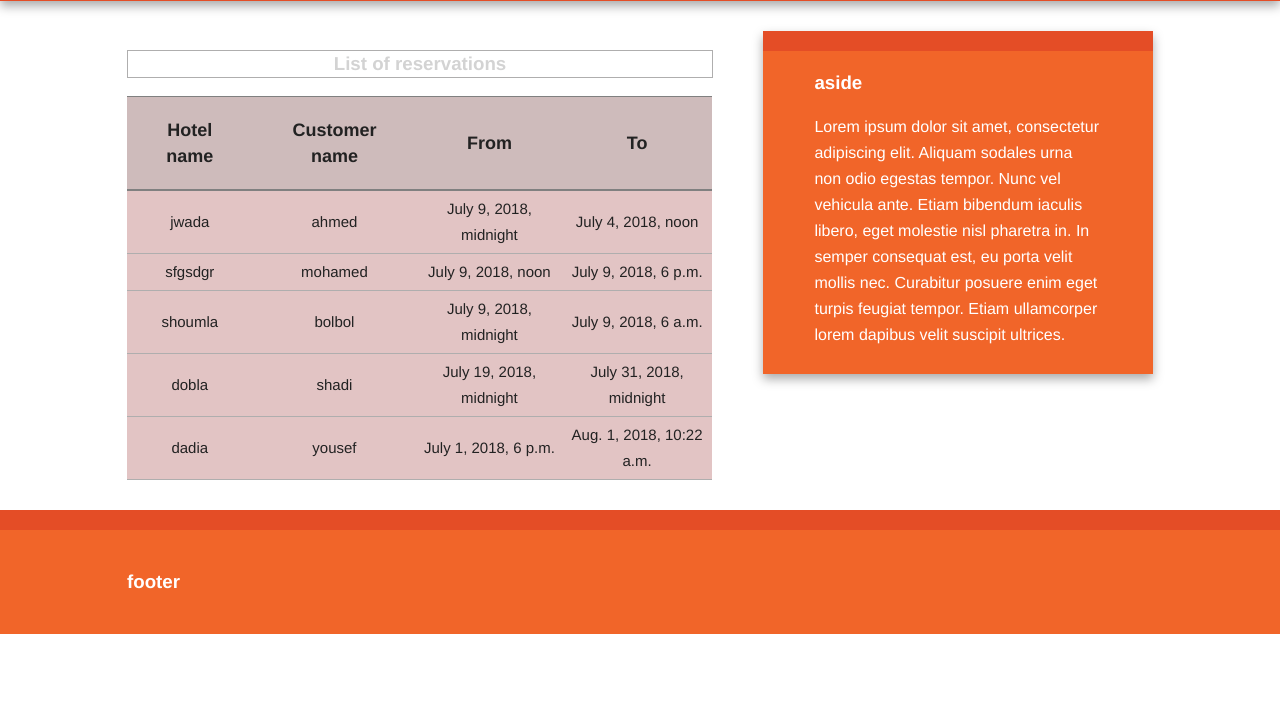
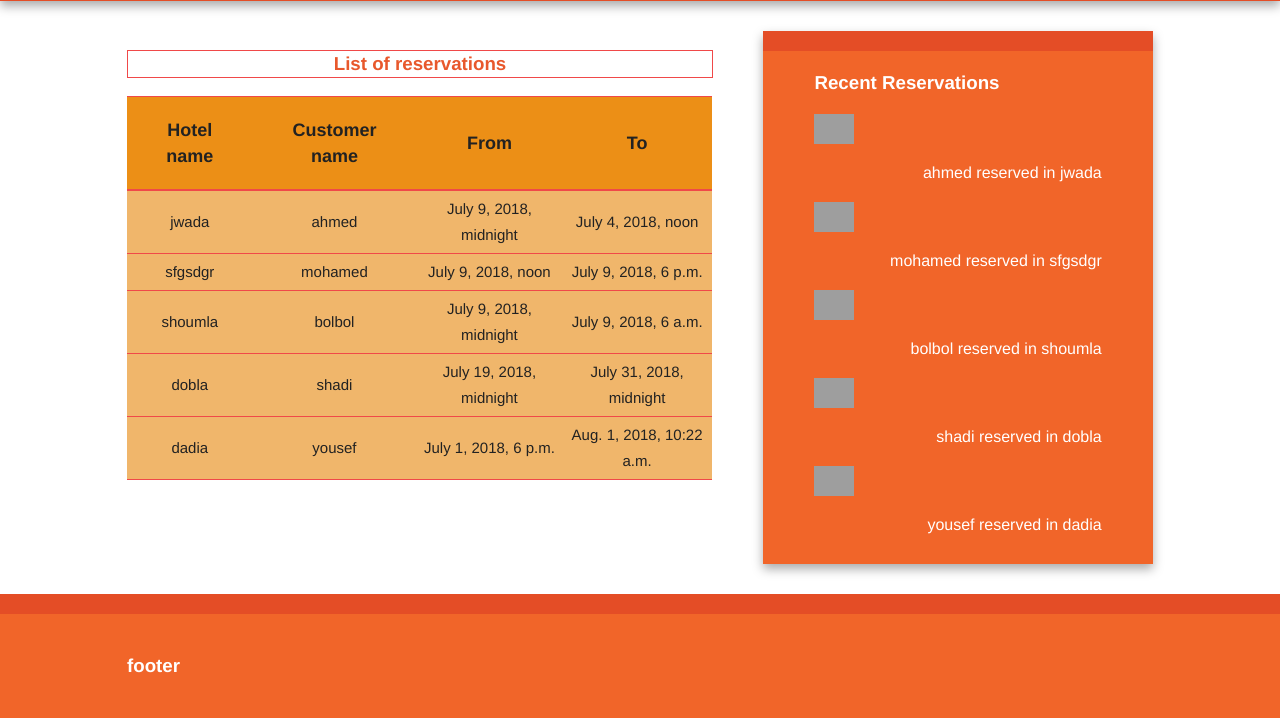
Before and after one commit to elmahdiDev/elmahdi_Projects, a Django app: template Hotel_Project/hotel_system/templates/reservation/reservations.html in a window 1280 px wide. Shown: the part 95-813 px from the top of the page. Before the commit the page ends 729 px from the top, so only its background shows below. Run offline with Django 3.2, Linux system fonts and the light colour scheme; the template is opened without the code that fills it: values that come from a table or form of the project are taken from there, others are empty; data comes from the database, SQL or seed files in the repository; both versions use the stored data as it was after the commit; some libraries are stand-ins or nearby versions; grey boxes are pictures that could not be loaded.

Commit message:
some updates to template

```diff
--- a/Hotel_Project/hotel_system/reservation/models.py
+++ b/Hotel_Project/hotel_system/reservation/models.py
@@ -28,4 +28,4 @@ class Reservation(models.Model):
     end_time = models.DateTimeField()
 
     def __str__(self):
-        return Hotel.hotel_name+' for--> '+Customer.customer_name
+        return  self.customer.customer_name +"---Reserver on --->"+self.hotel.hotel_name
--- a/Hotel_Project/hotel_system/reservation/views.py
+++ b/Hotel_Project/hotel_system/reservation/views.py
@@ -35,3 +35,6 @@ def AllReservations(request):
     # reservationlist += '</ul>'
     # return HttpResponse(reservationlist)
     return render(request,"reservation/reservations.html",{'reservations':Reservation.objects.all()})
+
+def RecentReservations(request):
+    return render(request, "reservation/reservations.html",{'recentreservation': Reservation.objects.all().reverse()[:5]})
--- a/Hotel_Project/hotel_system/templates/base.html
+++ b/Hotel_Project/hotel_system/templates/base.html
@@ -12,6 +12,9 @@
         <link rel="stylesheet" href="{% static 'css/main.css' %}">
 
         <script src="{% static 'js/vendor/modernizr-2.8.3-respond-1.4.2.min.js' %}"></script>
+        <script src="https://ajax.googleapis.com/ajax/libs/angularjs/1.7.2/angular.min.js"></script>
+        {% block script %}
+        {% endblock %}
     </head>
     <body>
 
@@ -39,8 +42,8 @@
                 {% endblock %}
                 </article>
                 <aside>
-                    <h3>aside</h3>
-                    <p>Lorem ipsum dolor sit amet, consectetur adipiscing elit. Aliquam sodales urna non odio egestas tempor. Nunc vel vehicula ante. Etiam bibendum iaculis libero, eget molestie nisl pharetra in. In semper consequat est, eu porta velit mollis nec. Curabitur posuere enim eget turpis feugiat tempor. Etiam ullamcorper lorem dapibus velit suscipit ultrices.</p>
+                    {% block recentreservations %}
+                    {% endblock %}
                 </aside>
 
             </div> <!-- #main -->
--- a/Hotel_Project/hotel_system/templates/reservation/reservations.html
+++ b/Hotel_Project/hotel_system/templates/reservation/reservations.html
@@ -5,10 +5,10 @@ Reservation
 {% endblock %}
 
 {% block content %}
-<h3 style="padding-left:60px;padding-right:60px;border:0.5px rgb(175, 174, 174) solid; color: lightgray;width: 464px;text-align: center">List of reservations</h3>
+<h3 style="padding-left:60px;padding-right:60px;border:0.5px rgb(240, 73, 73) solid; color: rgb(232, 88, 44);width: 464px;text-align: center">List of reservations</h3>
 <table class="table table-striped">
         <thead>
-          <tr style="width:500px;height:auto;background-color:rgb(206, 187, 187);border-top: grey 0.5px solid;border-bottom: grey 2px solid;border-radius:15px;font-size:18px;padding:20px;text-align: center;">
+          <tr style="width:500px;height:auto;background-color:rgb(236, 143, 22);border-top: rgb(240, 73, 73) 0.5px solid;border-bottom: rgb(240, 73, 73) 2px solid;border-radius:15px;font-size:18px;padding:20px;text-align: center;">
             <th style="padding: 20px">Hotel name</th>
             <th style="padding: 20px">Customer name</th>
             <th style="padding: 20px">From</th>
@@ -18,14 +18,25 @@ Reservation
         <tbody>
 
             {% for reserve in reservations %}
-            <tr style="width:auto;height:auto;background-color:rgb(226, 196, 196);font-size:15px;text-align:center;">
-              <td style="padding-top:5px;padding-bottom:5px;border-top: rgb(175, 174, 174) 0.5px solid;border-bottom: rgb(175, 174, 174) 0.5px solid;"> {{reserve.hotel}} </td>
-              <td style="padding-top:5px;padding-bottom:5px;border-top: rgb(175, 174, 174) 0.5px solid;border-bottom: rgb(175, 174, 174) 0.5px solid;"> {{reserve.customer}} </td>
-              <td style="border-top: rgb(175, 174, 174) 0.5px solid;border-bottom: rgb(175, 174, 174) 0.5px solid;padding-top:5px;padding-bottom:5px;padding-right:5px;padding-left:5px;"> {{reserve.start_time}} </td>
-              <td style="border-top: rgb(175, 174, 174) 0.5px solid;border-bottom: rgb(175, 174, 174) 0.5px solid;padding-top:5px;padding-bottom:5px;padding-right:5px;padding-left:5px;"> {{reserve.end_time}}</td>
+            <tr style="width:auto;height:auto;background-color:rgb(240, 182, 107);font-size:15px;text-align:center;">
+              <td style="padding-top:5px;padding-bottom:5px;border-top: rgb(240, 73, 73) 0.5px solid;border-bottom: rgb(240, 73, 73) 0.5px solid;"> {{reserve.hotel}} </td>
+              <td style="padding-top:5px;padding-bottom:5px;border-top: rgb(240, 73, 73) 0.5px solid;border-bottom: rgb(240, 73, 73) 0.5px solid;"> {{reserve.customer}} </td>
+              <td style="border-top: rgb(240, 73, 73) 0.5px solid;border-bottom: rgb(240, 73, 73) 0.5px solid;padding-top:5px;padding-bottom:5px;padding-right:5px;padding-left:5px;"> {{reserve.start_time}} </td>
+              <td style="border-top: rgb(240, 73, 73) 0.5px solid;border-bottom: rgb(240, 73, 73) 0.5px solid;padding-top:5px;padding-bottom:5px;padding-right:5px;padding-left:5px;"> {{reserve.end_time}}</td>
             </tr>
             {% endfor %}
 
         </tbody>
       </table>
 {% endblock %}
+
+{% block recentreservations%}
+<h3>Recent Reservations</h3>
+{% for res in recentreservation %}
+<div>
+  <img src="http://www.iconsplace.com/icons/preview/ffb000/user-256.png" width="40px" style="text-align:left;">
+  <p style="text-align:right;">{{res.customer}} reserved in {{res.hotel}}</p>
+</div>
+
+{% endfor %}
+{% endblock %}
```
Also changed, not shown: Hotel_Project/hotel_system/templates/reservation/customers.html (+4 -4 lines), Hotel_Project/hotel_system/templates/reservation/hotels.html (+11 -7 lines), Hotel_Project/hotel_system/db.sqlite3, Hotel_Project/hotel_system/static/images/user.png (added), 2 other files.
